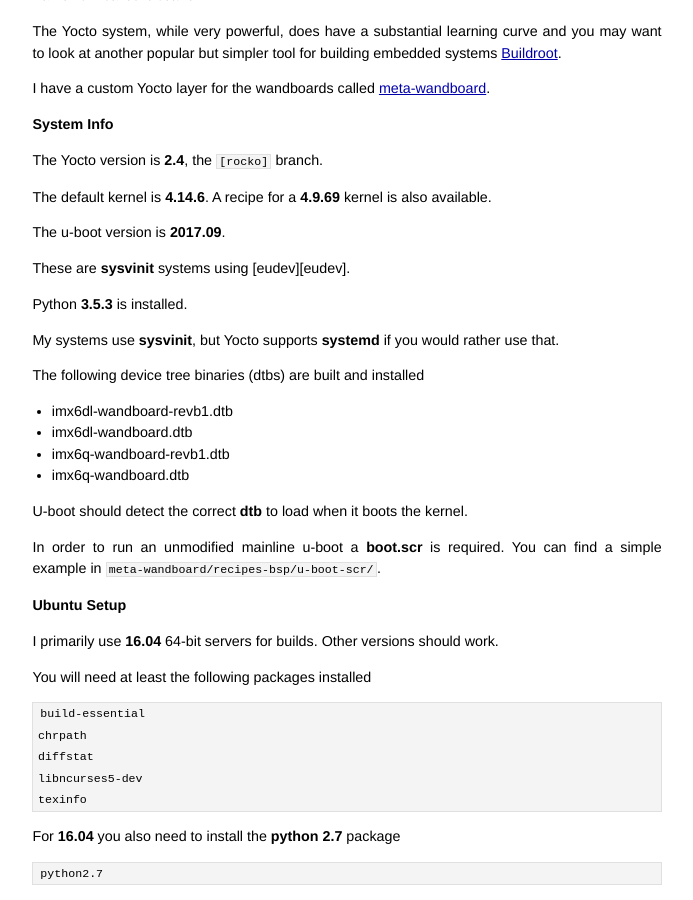
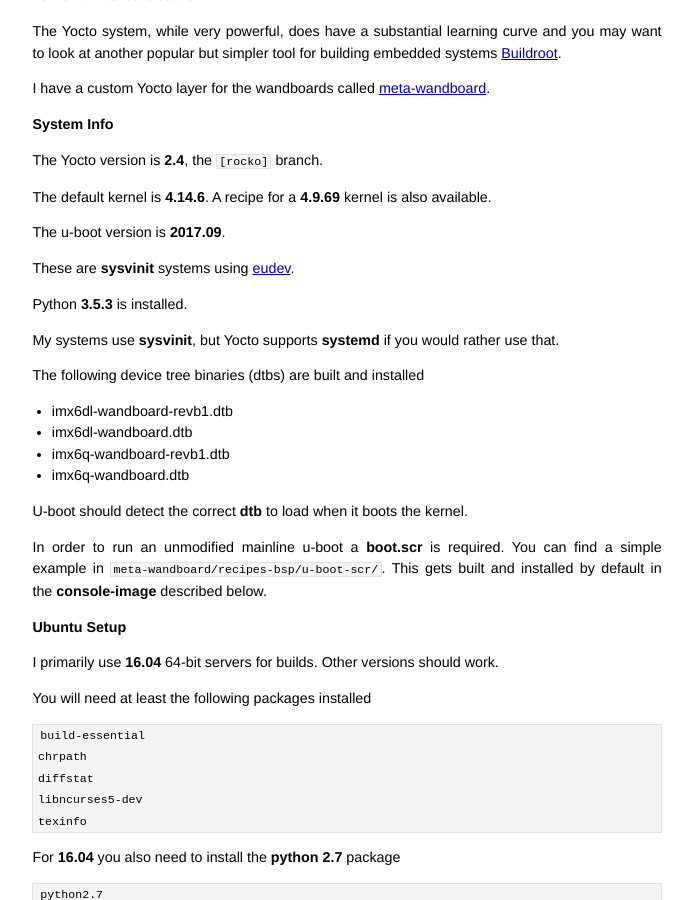
Before and after one commit to jumpnow/jumpnowtek-site, a Jekyll site: the page built from _posts/2014-02-28-Wandboard-Systems-with-Yocto.md, in a window 1280 px wide and 900 px high, scrolled down 315 px. Shown: the whole window, without its empty margins (293-986 px from the left). Built offline with Jekyll 4.4.1, drawn with Linux system fonts in a browser that asks for light colours.

Commit message:
Add eudev link

```diff
--- a/_posts/2014-02-28-Wandboard-Systems-with-Yocto.md
+++ b/_posts/2014-02-28-Wandboard-Systems-with-Yocto.md
@@ -40,7 +40,7 @@
 
 U-boot should detect the correct **dtb** to load when it boots the kernel.
 
-In order to run an unmodified mainline u-boot a **boot.scr** is required. You can find a simple example in `meta-wandboard/recipes-bsp/u-boot-scr/`.
+In order to run an unmodified mainline u-boot a **boot.scr** is required. You can find a simple example in `meta-wandboard/recipes-bsp/u-boot-scr/`. This gets built and installed by default in the **console-image** described below.
 
 ### Ubuntu Setup
 
```
Also changed, not shown: other parts of _posts/2014-02-28-Wandboard-Systems-with-Yocto.md (+1 -0 lines).
